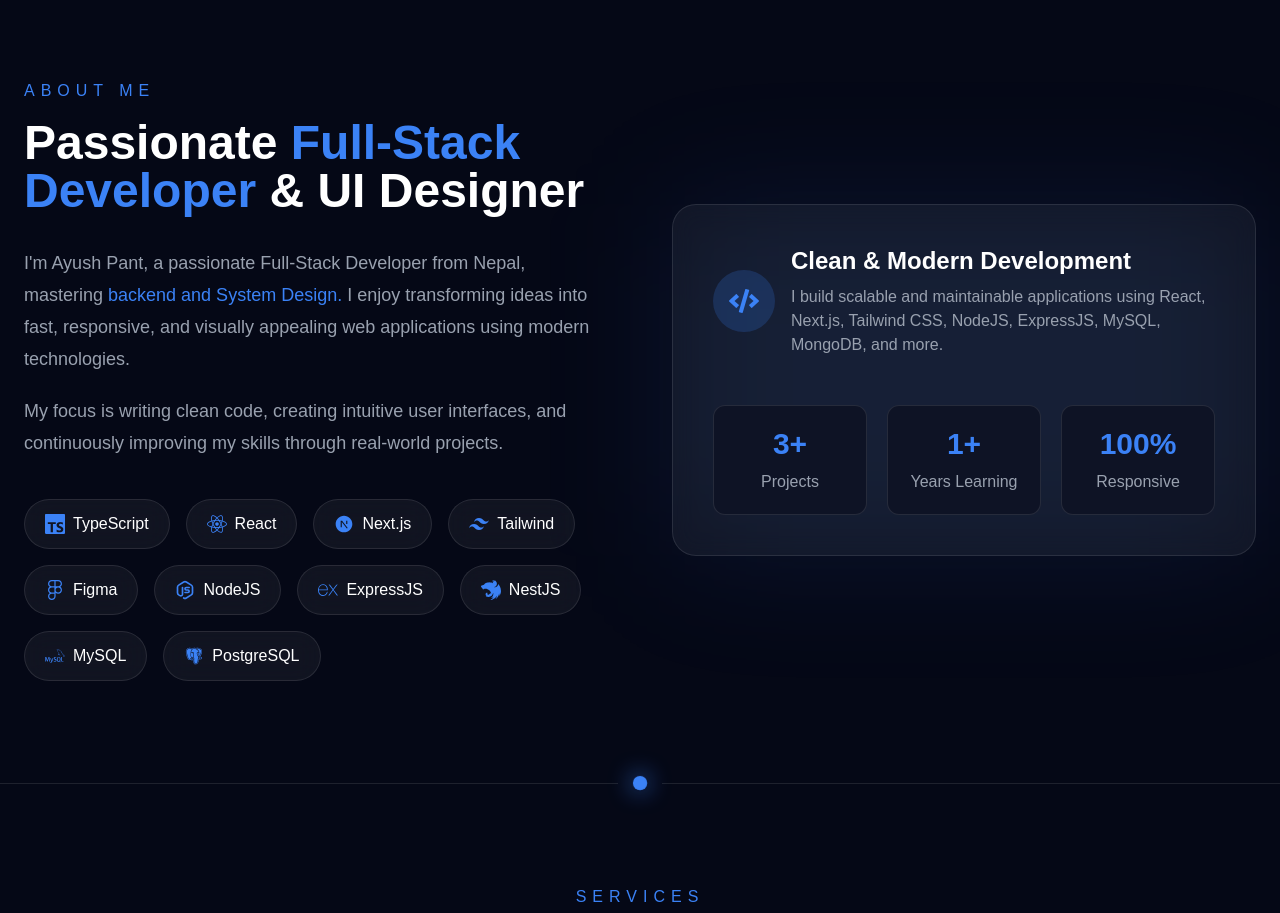
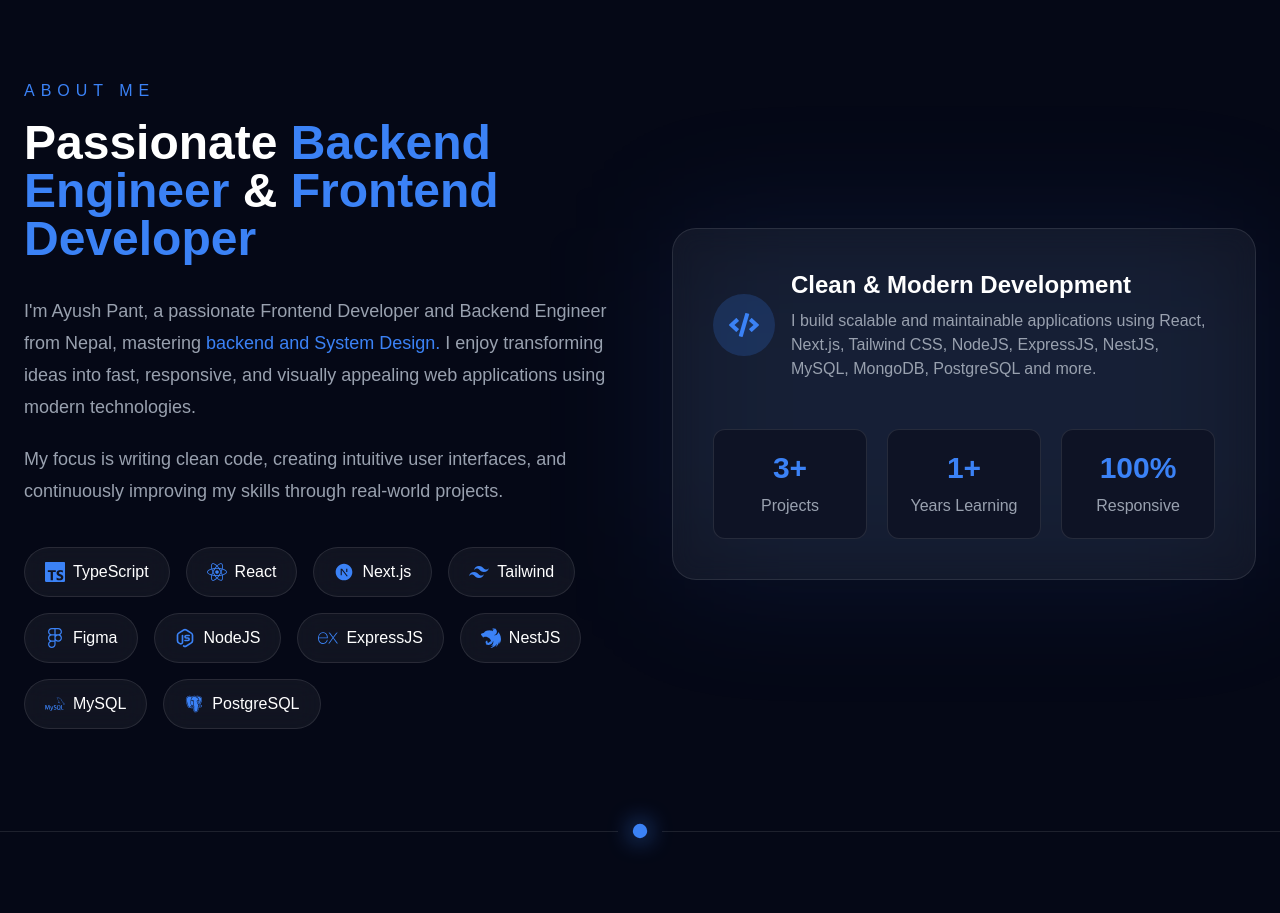
Before and after one commit to ayushpant-ui/Portfolio_New, a Next.js app in the folder frontend/: page / in a window 1280 px wide. Shown: the part 946-1859 px from the top of the page. Built offline with nearby package versions, Linux system fonts and the light colour scheme.

Commit message:
change in About Section

```diff
--- a/frontend/src/components/about/About.jsx
+++ b/frontend/src/components/about/About.jsx
@@ -93,12 +93,13 @@
           </p>
 
           <h2 className="mt-4 text-4xl font-bold text-white md:text-5xl">
-            Passionate <span className="text-(--accent)">Full-Stack Developer</span> &
-            <span> UI Designer</span>
+            Passionate <span className="text-(--accent)">Backend Engineer </span>
+              <span>&</span>
+              <span className="text-(--accent)"> Frontend Developer</span>
           </h2>
 
           <p className="mt-8 text-lg leading-8 text-gray-400">
-            I'm Ayush Pant, a passionate Full-Stack Developer from Nepal, mastering<span className="text-(--accent)"> backend and System Design.</span>
+            I'm Ayush Pant, a passionate Frontend Developer and Backend Engineer from Nepal, mastering<span className="text-(--accent)"> backend and System Design.</span>
             <span> I enjoy transforming ideas into fast, responsive, and visually
             appealing web applications using modern technologies.
             </span>
@@ -166,7 +167,7 @@
 
                   <p className="mt-2 text-gray-400">
                     I build scalable and maintainable applications
-                    using React, Next.js, Tailwind CSS, NodeJS, ExpressJS, MySQL, MongoDB, and more.
+                    using React, Next.js, Tailwind CSS, NodeJS, ExpressJS, NestJS, MySQL, MongoDB, PostgreSQL and more.
                   </p>
 
                 </div>
```
